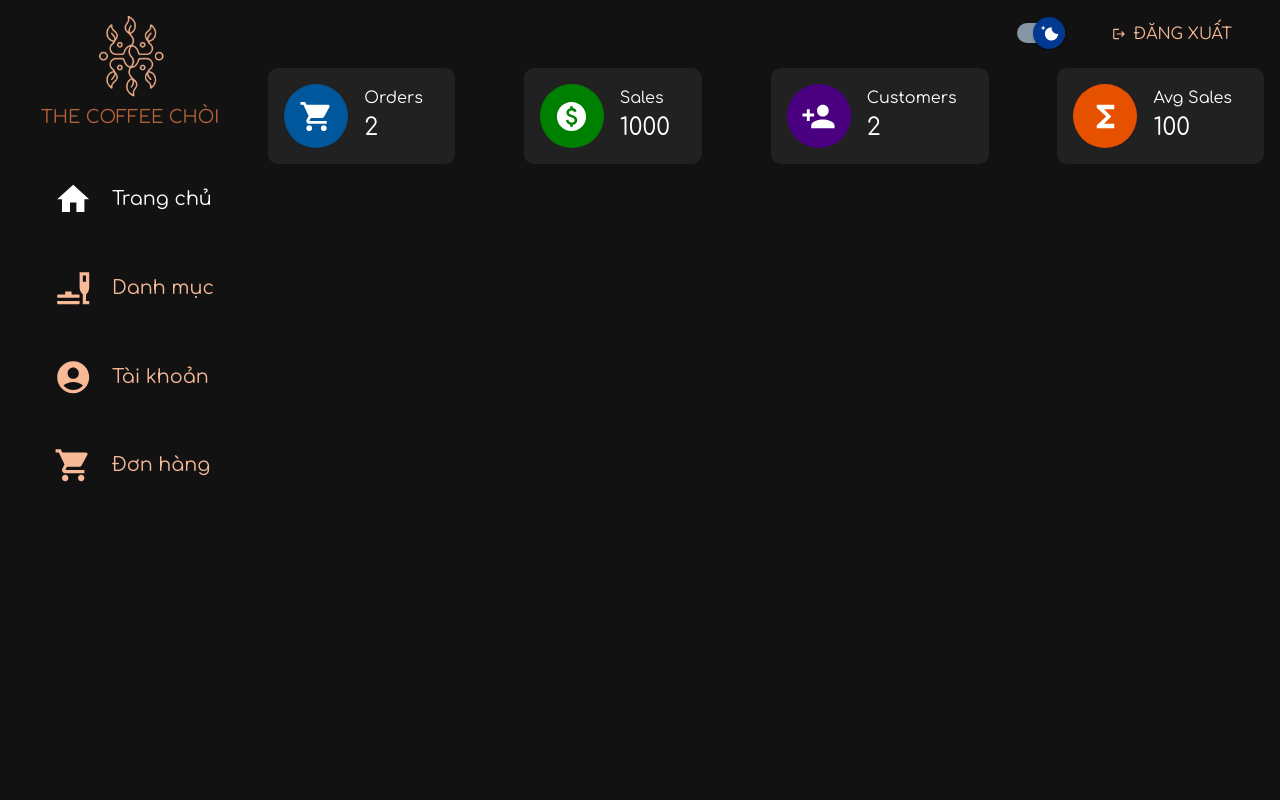
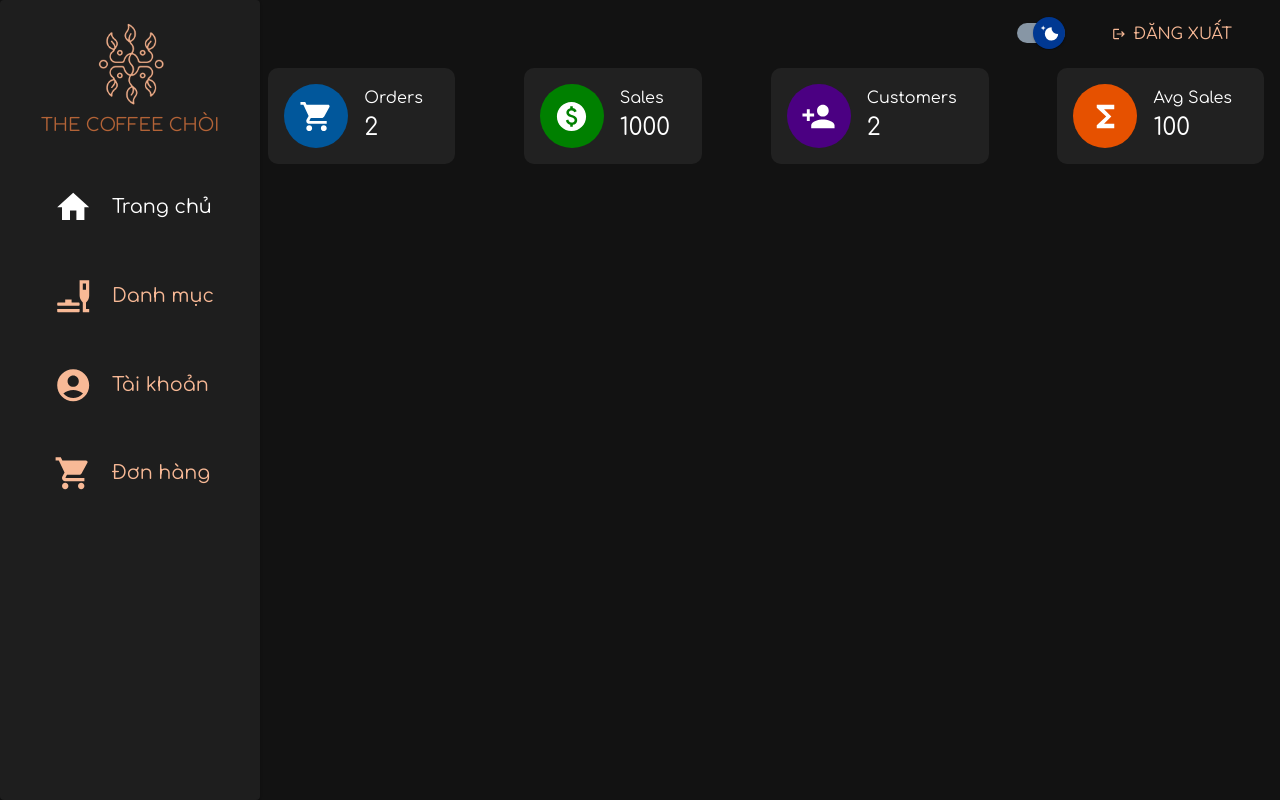
Before and after one commit to let-me-out-HCMUS/The-Coffee-Choi, a React (Vite) app in the folder client/admin/: page /dashboard in a window 1280 px wide. Built offline with nearby package versions, Linux system fonts and the light colour scheme.

Commit message:
chore: minor fix

```diff
--- a/client/admin/src/ui/Sidebar.jsx
+++ b/client/admin/src/ui/Sidebar.jsx
@@ -1,7 +1,7 @@
 import { NavLink } from "react-router-dom";
 import styled from "@emotion/styled";
 
-import { MenuItem, MenuList } from "@mui/material";
+import { MenuItem, MenuList, Paper } from "@mui/material";
 import HomeIcon from "@mui/icons-material/Home";
 import BrunchDiningIcon from "@mui/icons-material/BrunchDining";
 import AccountCircleIcon from "@mui/icons-material/AccountCircle";
@@ -53,8 +53,12 @@ export default function Sidebar() {
   `;
 
   return (
-    <div>
-      <Logo sx={{ marginTop: 1 }} />
+    <Paper
+      sx={{
+        height: "100vh",
+      }}
+    >
+      <Logo sx={{ paddingTop: 2 }} />
 
       <MenuList>
         <MenuItem>
@@ -82,6 +86,6 @@ export default function Sidebar() {
           </StyledNavLink>
         </MenuItem>
       </MenuList>
-    </div>
+    </Paper>
   );
 }
```
